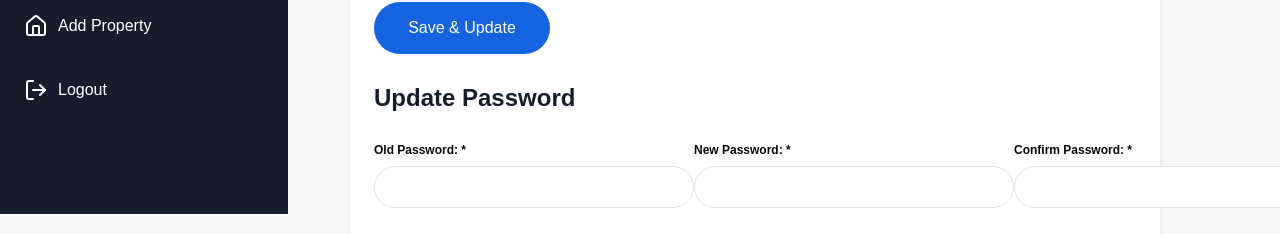
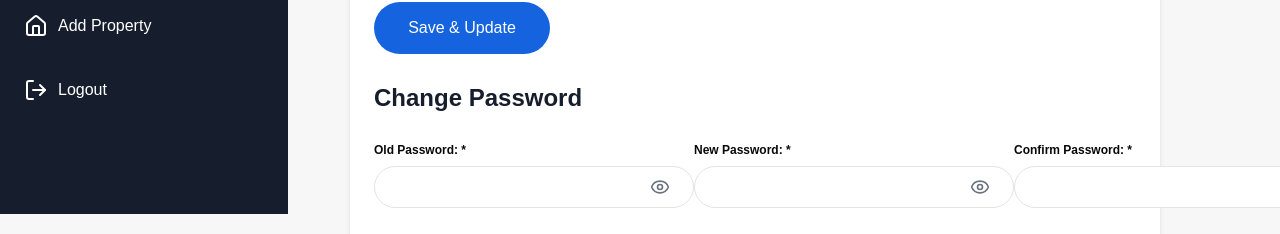
Before and after one commit to aryan7123/homelengo, a Next.js app: page /dashboard/profile in a window 1280 px wide. Shown: the part 586-820 px from the top of the page. Built offline with nearby package versions, Linux system fonts and the light colour scheme; no server answers; sample sign-in values are in the browser's storage.

Commit message:
create the password show/hide functionality for three password fields

```diff
--- a/app/(auth)/RegisterModal.tsx
+++ b/app/(auth)/RegisterModal.tsx
@@ -61,7 +61,6 @@ export function RegisterModal({ isOpen, onClose, onLoginClick }: RegisterModalPr
             setTimeout(() => {
                 setSuccessMessage(null);
                 onClose();
-                // router.push('/dashboard');
             }, 1500);
         }
     }
--- a/app/dashboard/profile/page.tsx
+++ b/app/dashboard/profile/page.tsx
@@ -1,6 +1,35 @@
-import React from "react";
+"use client";
+
+import React, { useState } from "react";
+import { Eye, EyeOff } from "lucide-react";
 
 const page = () => {
+  const [showOldPassword, setShowOldPassword] = useState(false);
+  const [showNewPassword, setShowNewPassword] = useState(false);
+  const [showConfirmPassword, setShowConfirmPassword] = useState(false);
+
+  const [passwords, setPasswords] = useState({
+    old_password: "",
+    new_password: "",
+    confirm_password: "",
+  });
+
+  const { old_password, new_password, confirm_password } = passwords;
+
+  const handleInputChange = (e: React.ChangeEvent<HTMLInputElement>) => {
+    const { name, value } = e.target;
+    setPasswords((prev) => ({
+      ...prev,
+      [name]: value,
+    }));
+  };
+
+  const togglePasswordVisibility = (field: string) => {
+    if (field === "old") setShowOldPassword(!showOldPassword);
+    if (field === "new") setShowNewPassword(!showNewPassword);
+    if (field === "confirm") setShowConfirmPassword(!showConfirmPassword);
+  };
+
   return (
     <>
       <div className="max-w-7xl mx-auto md:px-[120px] px-6 transition-[padding] duration-300 py-10">
@@ -10,48 +39,161 @@ const page = () => {
           </h3>
           <form className="w-full">
             <div className="flex flex-col gap-2 mb-7">
-              <label className="text-xs font-semibold" htmlFor="full_name">Full Name: *</label>
-              <input className="w-full border border-[#e4e4e4] pl-4 py-2.5 rounded-[99px] bg-white text-[#161e2d] font-medium text-sm outline-none focus:border-[#1563df]" type="text" name="full_name" id="full_name" />
+              <label className="text-xs font-semibold" htmlFor="full_name">
+                Full Name: *
+              </label>
+              <input
+                className="w-full border border-[#e4e4e4] pl-4 py-2.5 rounded-[99px] bg-white text-[#161e2d] font-medium text-sm outline-none focus:border-[#1563df]"
+                type="text"
+                name="full_name"
+                id="full_name"
+              />
             </div>
             <div className="flex flex-col gap-2">
-              <label className="text-xs font-semibold" htmlFor="description">Description: *</label>
-              <textarea className="w-full h-28 resize-none border border-[#e4e4e4] pl-4 py-2.5 rounded-2xl bg-white text-[#161e2d] font-medium text-sm outline-none focus:border-[#1563df]" name="description" id="description" />
+              <label className="text-xs font-semibold" htmlFor="description">
+                Description: *
+              </label>
+              <textarea
+                className="w-full h-28 resize-none border border-[#e4e4e4] pl-4 py-2.5 rounded-2xl bg-white text-[#161e2d] font-medium text-sm outline-none focus:border-[#1563df]"
+                name="description"
+                id="description"
+              />
             </div>
             <div className="w-full mt-7 flex md:flex-row md:gap-0 gap-2 flex-col md:items-center items-start justify-between">
               <div className="w-[inherit] flex flex-col gap-2">
-                <label className="text-xs font-semibold" htmlFor="occupation">Occupation: *</label>
-                <input className="md:w-[320px] w-full border border-[#e4e4e4] pl-4 py-2.5 rounded-[99px] bg-white text-[#161e2d] font-medium text-sm outline-none focus:border-[#1563df]" type="text" name="occupation" id="occupation" />
+                <label className="text-xs font-semibold" htmlFor="occupation">
+                  Occupation: *
+                </label>
+                <input
+                  className="md:w-[320px] w-full border border-[#e4e4e4] pl-4 py-2.5 rounded-[99px] bg-white text-[#161e2d] font-medium text-sm outline-none focus:border-[#1563df]"
+                  type="text"
+                  name="occupation"
+                  id="occupation"
+                />
               </div>
               <div className="w-[inherit] flex flex-col gap-2">
-                <label className="text-xs font-semibold" htmlFor="phone_number">Phone Number: *</label>
-                <input className="md:w-[320px] w-full border border-[#e4e4e4] pl-4 py-2.5 rounded-[99px] bg-white text-[#161e2d] font-medium text-sm outline-none focus:border-[#1563df]" type="tel" name="phone_number" id="phone_number" />
+                <label className="text-xs font-semibold" htmlFor="phone_number">
+                  Phone Number: *
+                </label>
+                <input
+                  className="md:w-[320px] w-full border border-[#e4e4e4] pl-4 py-2.5 rounded-[99px] bg-white text-[#161e2d] font-medium text-sm outline-none focus:border-[#1563df]"
+                  type="tel"
+                  name="phone_number"
+                  id="phone_number"
+                />
               </div>
               <div className="w-[inherit] flex flex-col gap-2">
-                <label className="text-xs font-semibold" htmlFor="address">Address: *</label>
-                <input className="md:w-[320px] w-full border border-[#e4e4e4] pl-4 py-2.5 rounded-[99px] bg-white text-[#161e2d] font-medium text-sm outline-none focus:border-[#1563df]" type="text" name="address" id="address" />
+                <label className="text-xs font-semibold" htmlFor="address">
+                  Address: *
+                </label>
+                <input
+                  className="md:w-[320px] w-full border border-[#e4e4e4] pl-4 py-2.5 rounded-[99px] bg-white text-[#161e2d] font-medium text-sm outline-none focus:border-[#1563df]"
+                  type="text"
+                  name="address"
+                  id="address"
+                />
               </div>
             </div>
-            <button type="button" className="bg-[#1563df] text-white font-medium text-base rounded-full w-44 mt-7 py-3.5 transition-colors hover:bg-[#0e49a6]">Save & Update</button>
+            <button
+              type="button"
+              className="bg-[#1563df] text-white font-medium text-base rounded-full w-44 mt-7 py-3.5 transition-colors hover:bg-[#0e49a6]"
+            >
+              Save & Update
+            </button>
           </form>
           <h3 className="text-[#161e2d] mt-7 text-2xl font-semibold">
-            Update Password
+            Change Password
           </h3>
           <form className="w-full">
             <div className="w-full mt-7 flex md:flex-row md:gap-0 gap-2 flex-col md:items-center items-start justify-between">
-              <div className="w-[inherit] flex flex-col gap-2">
-                <label className="text-xs font-semibold" htmlFor="occupation">Old Password: *</label>
-                <input className="md:w-[320px] w-full border border-[#e4e4e4] pl-4 py-2.5 rounded-[99px] bg-white text-[#161e2d] font-medium text-sm outline-none focus:border-[#1563df]" type="text" name="occupation" id="occupation" />
+              <div className="w-[inherit] relative flex flex-col gap-2">
+                <label className="text-xs font-semibold" htmlFor="old_password">
+                  Old Password: *
+                </label>
+                <div className="relative">
+                  <input
+                    className="md:w-[320px] w-full border border-[#e4e4e4] pl-4 py-2.5 rounded-[99px] bg-white text-[#161e2d] font-medium text-sm outline-none focus:border-[#1563df]"
+                    type={showOldPassword ? "text" : "password"}
+                    name="old_password"
+                    id="old_password"
+                    value={old_password}
+                    onChange={handleInputChange}
+                  />
+                  <button
+                    type="button"
+                    onClick={() => togglePasswordVisibility("old")}
+                    className="absolute md:right-6 right-3 top-1/2 transform -translate-y-1/2 text-gray-500 hover:text-gray-700"
+                  >
+                    {showOldPassword ? (
+                      <EyeOff className="w-5 h-5" />
+                    ) : (
+                      <Eye className="w-5 h-5" />
+                    )}
+                  </button>
+                </div>
               </div>
-              <div className="w-[inherit] flex flex-col gap-2">
-                <label className="text-xs font-semibold" htmlFor="phone_number">New Password: *</label>
-                <input className="md:w-[320px] w-full border border-[#e4e4e4] pl-4 py-2.5 rounded-[99px] bg-white text-[#161e2d] font-medium text-sm outline-none focus:border-[#1563df]" type="tel" name="phone_number" id="phone_number" />
+              <div className="w-[inherit] relative flex flex-col gap-2">
+                <label className="text-xs font-semibold" htmlFor="new_password">
+                  New Password: *
+                </label>
+                <div className="relative">
+                  <input
+                    className="md:w-[320px] w-full border border-[#e4e4e4] pl-4 py-2.5 rounded-[99px] bg-white text-[#161e2d] font-medium text-sm outline-none focus:border-[#1563df]"
+                    type={showNewPassword ? "text" : "password"}
+                    name="new_password"
+                    id="new_password"
+                    value={new_password}
+                    onChange={handleInputChange}
+                  />
+                  <button
+                    type="button"
+                    onClick={() => togglePasswordVisibility("new")}
+                    className="absolute md:right-6 right-3 top-1/2 transform -translate-y-1/2 text-gray-500 hover:text-gray-700"
+                  >
+                    {showNewPassword ? (
+                      <EyeOff className="w-5 h-5" />
+                    ) : (
+                      <Eye className="w-5 h-5" />
+                    )}
+                  </button>
+                </div>
               </div>
-              <div className="w-[inherit] flex flex-col gap-2">
-                <label className="text-xs font-semibold" htmlFor="address">Confirm Password: *</label>
-                <input className="md:w-[320px] w-full border border-[#e4e4e4] pl-4 py-2.5 rounded-[99px] bg-white text-[#161e2d] font-medium text-sm outline-none focus:border-[#1563df]" type="text" name="address" id="address" />
+              <div className="w-[inherit] relative flex flex-col gap-2">
+                <label
+                  className="text-xs font-semibold"
+                  htmlFor="confirm_password"
+                >
+                  Confirm Password: *
+                </label>
+                <div className="relative">
+                  <input
+                    className="md:w-[320px] w-full border border-[#e4e4e4] pl-4 py-2.5 rounded-[99px] bg-white text-[#161e2d] font-medium text-sm outline-none focus:border-[#1563df]"
+                    type={showConfirmPassword ? "text" : "password"}
+                    name="confirm_password"
+                    id="confirm_password"
+                    value={confirm_password}
+                    onChange={handleInputChange}
+                  />
+                  <button
+                    type="button"
+                    onClick={() => togglePasswordVisibility("confirm")}
+                    className="absolute md:right-6 right-3 top-1/2 transform -translate-y-1/2 text-gray-500 hover:text-gray-700"
+                  >
+                    {showConfirmPassword ? (
+                      <EyeOff className="w-5 h-5" />
+                    ) : (
+                      <Eye className="w-5 h-5" />
+                    )}
+                  </button>
+                </div>
               </div>
             </div>
-            <button type="button" className="bg-[#1563df] text-white font-medium text-base rounded-full w-44 mt-7 py-3.5 transition-colors hover:bg-[#0e49a6]">Update Password</button>
+            <button
+              type="button"
+              className="bg-[#1563df] text-white font-medium text-base rounded-full w-44 mt-7 py-3.5 transition-colors hover:bg-[#0e49a6]"
+            >
+              Update Password
+            </button>
           </form>
         </div>
       </div>
```
